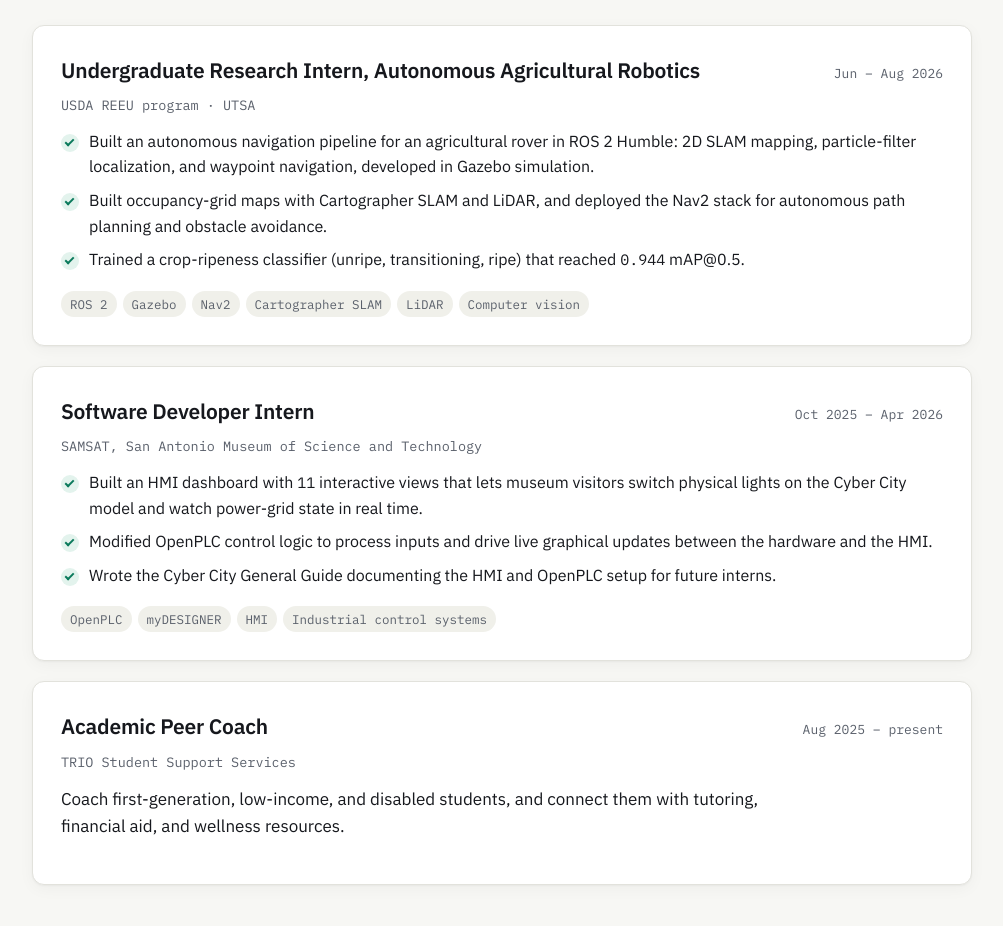
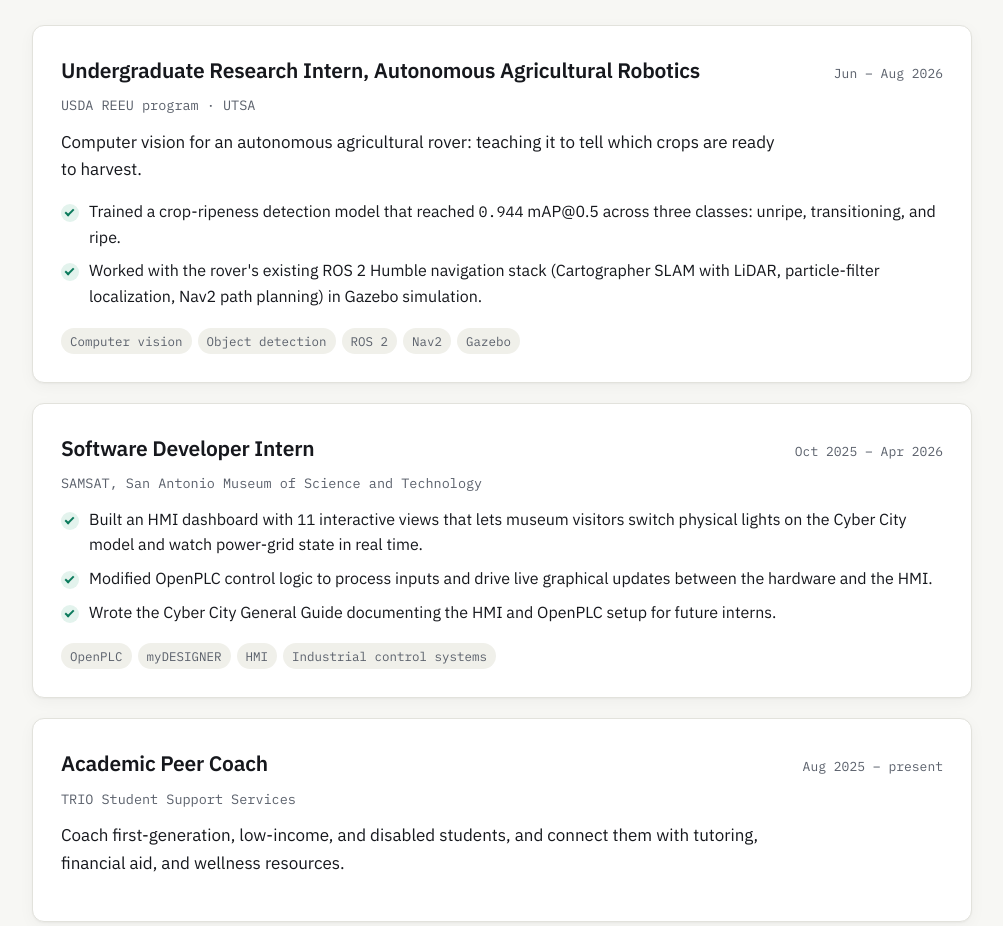
Before and after one commit to RAPaez/RAPaez.github.io, a plain HTML site: page index.html in a window 1280 px wide. Shown: the part 863-1789 px from the top of the page, without its empty margins (138-1141 px from the left). Drawn offline with Linux system fonts and the light colour scheme.

Commit message:
Reframe REEU entry around the computer vision model
The rover's navigation stack came with the platform; the main
contribution was the crop-ripeness detection model. Lead with that and
describe the navigation work as working with the existing stack.

Co-Authored-By: Claude Opus 5.5 <noreply@anthropic.com>
Claude-Session: https://claude.ai/code/session_01VbWTWBTnKUnKudcZiHNBNT

```diff
--- a/index.html
+++ b/index.html
@@ -65,13 +65,16 @@
               <span class="kind">Jun – Aug 2026</span>
             </div>
             <p class="org">USDA REEU program &middot; UTSA</p>
+            <p class="summary">
+              Computer vision for an autonomous agricultural rover: teaching it to tell
+              which crops are ready to harvest.
+            </p>
             <ul class="proof">
-              <li>Built an autonomous navigation pipeline for an agricultural rover in ROS 2 Humble: 2D SLAM mapping, particle-filter localization, and waypoint navigation, developed in Gazebo simulation.</li>
-              <li>Built occupancy-grid maps with Cartographer SLAM and LiDAR, and deployed the Nav2 stack for autonomous path planning and obstacle avoidance.</li>
-              <li>Trained a crop-ripeness classifier (unripe, transitioning, ripe) that reached <span class="num">0.944</span> mAP@0.5.</li>
+              <li>Trained a crop-ripeness detection model that reached <span class="num">0.944</span> mAP@0.5 across three classes: unripe, transitioning, and ripe.</li>
+              <li>Worked with the rover's existing ROS 2 Humble navigation stack (Cartographer SLAM with LiDAR, particle-filter localization, Nav2 path planning) in Gazebo simulation.</li>
             </ul>
             <div class="card-foot">
-              <ul class="tags"><li>ROS 2</li><li>Gazebo</li><li>Nav2</li><li>Cartographer SLAM</li><li>LiDAR</li><li>Computer vision</li></ul>
+              <ul class="tags"><li>Computer vision</li><li>Object detection</li><li>ROS 2</li><li>Nav2</li><li>Gazebo</li></ul>
             </div>
           </article>
 
```
